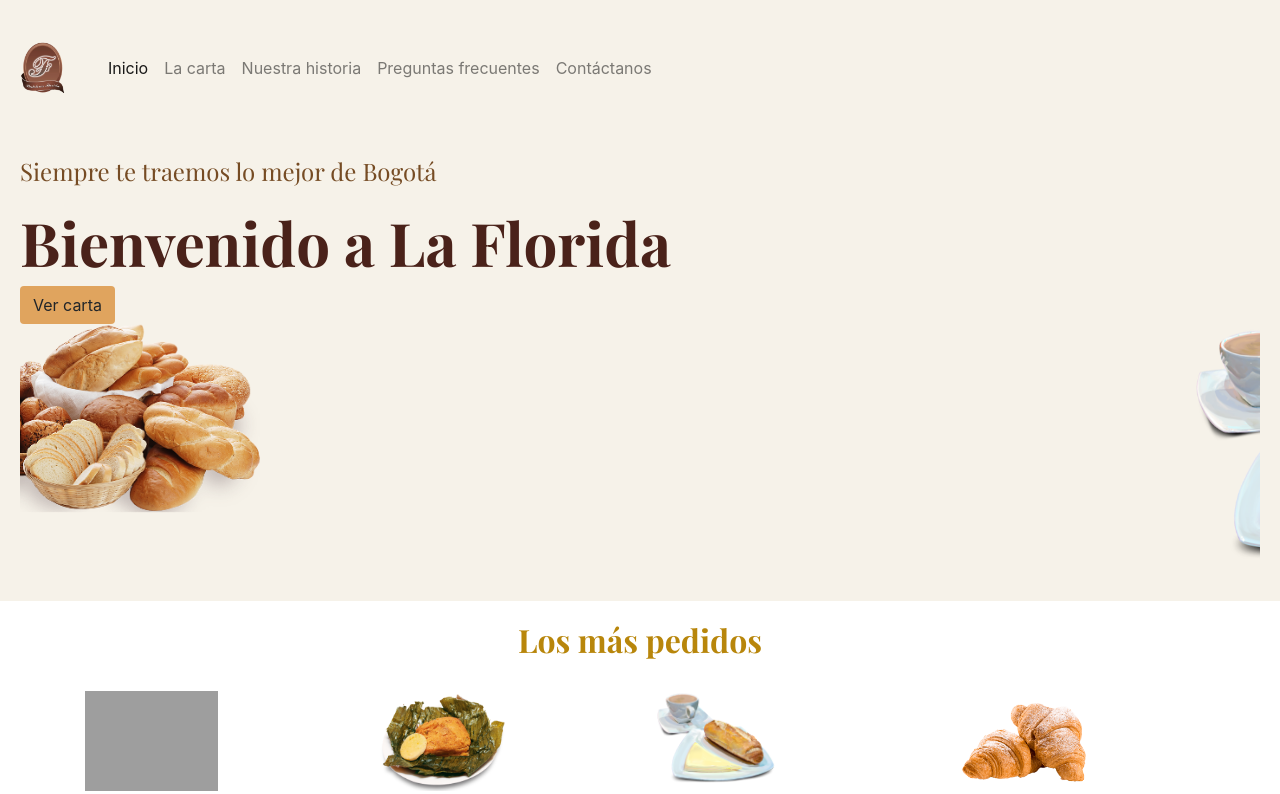
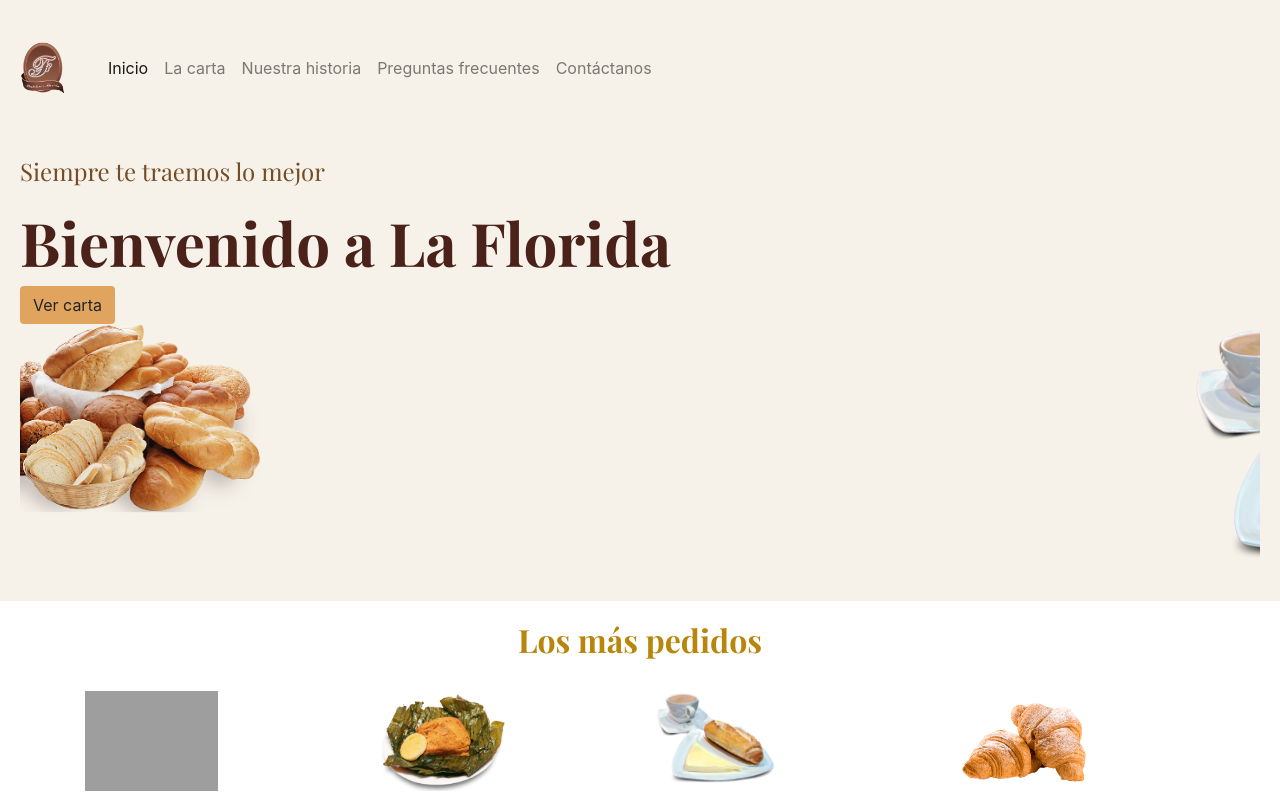
Before and after one commit to StefanieCadavid/ProyectoCoder, a plain HTML site: page index.html in a window 1280 px wide. Shown: the top 794 px of the page. Drawn offline with nearby package versions, Linux system fonts and the light colour scheme; grey boxes are pictures that could not be loaded.

Commit message:
H3 Original

```diff
--- a/index.html
+++ b/index.html
@@ -37,7 +37,7 @@
         <section class="fondo__claro--Encabezado container-flex">
             <div class="carousel slide" data-ride="carousel">
                 <div class="carousel-captiond-none d-sm-none d-md-block align-text-bottom">
-                    <h3>Siempre te traemos lo mejor de Bogotá</h3>
+                    <h3>Siempre te traemos lo mejor</h3>
                     <h1>Bienvenido a La Florida</h1>
                     <button id="button"class="btn">
                         <a href="carta.html"></a>
```
